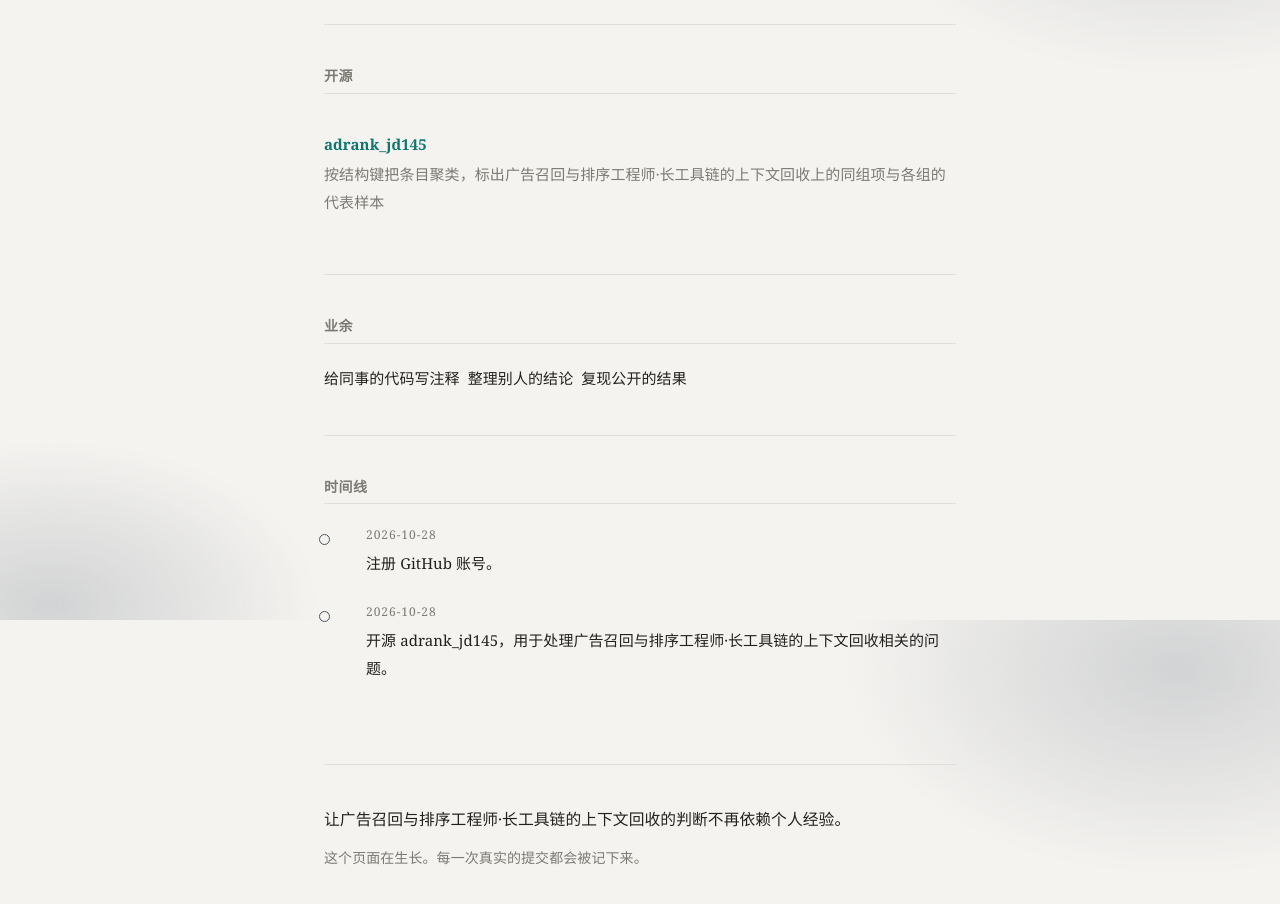
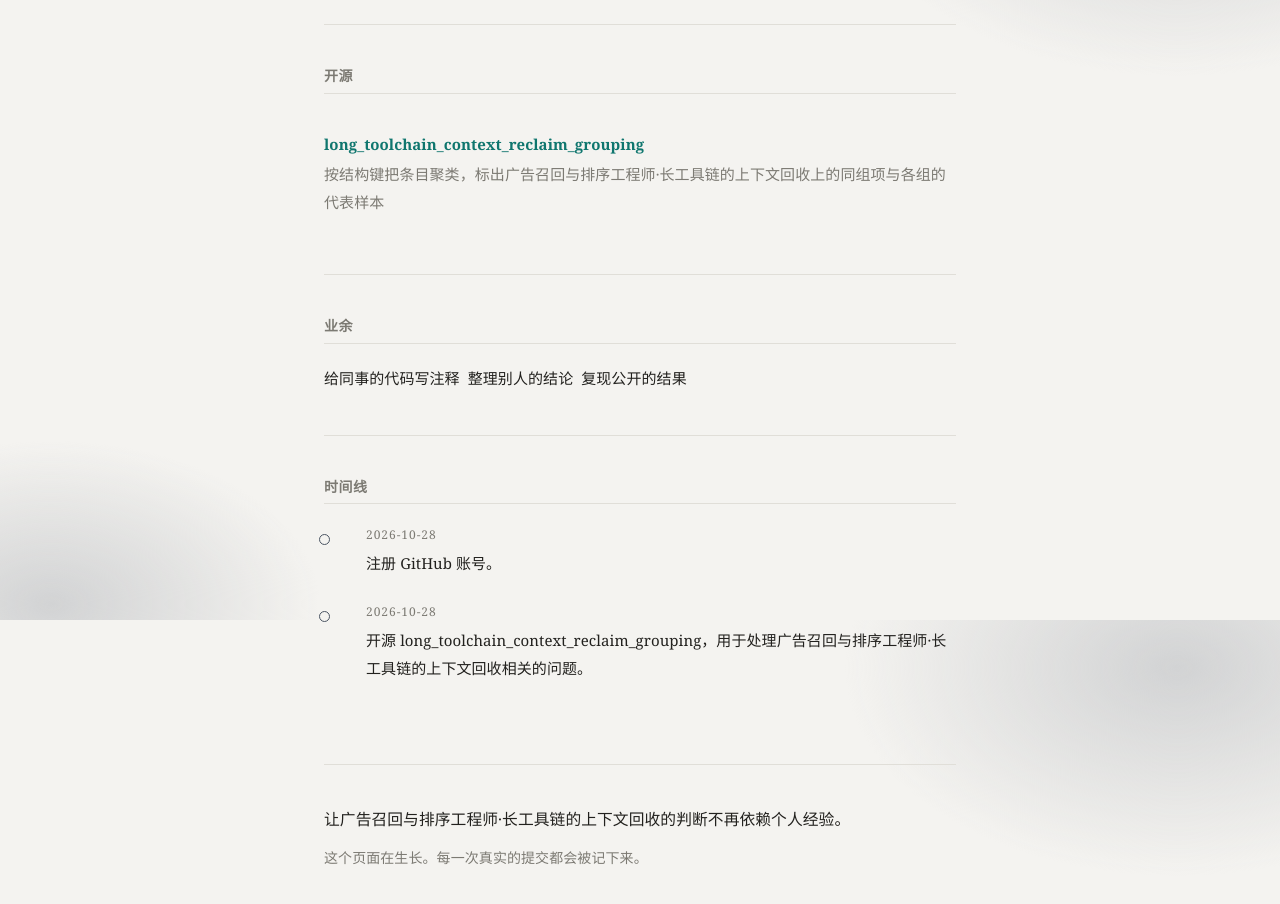
Before and after one commit to veliple/veliple.github.io, a plain HTML site: page index.html in a window 1280 px wide. Shown: the part 980-1884 px from the top of the page. Drawn offline with Linux system fonts and the light colour scheme.

Commit message:
chore: 同步仓库改名后的链接

```diff
--- a/index.html
+++ b/index.html
@@ -102,7 +102,7 @@ body::after{content:'';position:fixed;inset:0;z-index:0;pointer-events:none;back
 <section id="work">
   <h2>开源</h2>
   <ul class="repos">
-    <li><div class="name"><a href="https://github.com/veliple/adrank_jd145" rel="noopener">adrank_jd145</a></div>
+    <li><div class="name"><a href="https://github.com/veliple/long_toolchain_context_reclaim_grouping" rel="noopener">long_toolchain_context_reclaim_grouping</a></div>
       <div class="desc">按结构键把条目聚类，标出广告召回与排序工程师·长工具链的上下文回收上的同组项与各组的代表样本</div>
     </li>
   </ul>
@@ -126,7 +126,7 @@ body::after{content:'';position:fixed;inset:0;z-index:0;pointer-events:none;back
     </li>
     <li>
       <span class="when">2026-10-28</span>
-      开源 adrank_jd145，用于处理广告召回与排序工程师·长工具链的上下文回收相关的问题。
+      开源 long_toolchain_context_reclaim_grouping，用于处理广告召回与排序工程师·长工具链的上下文回收相关的问题。
     </li>
   </ol>
 </section>
```
